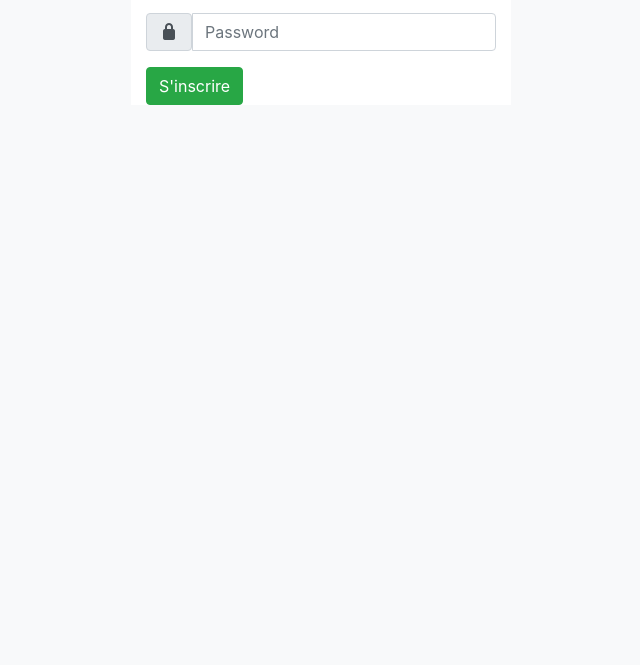
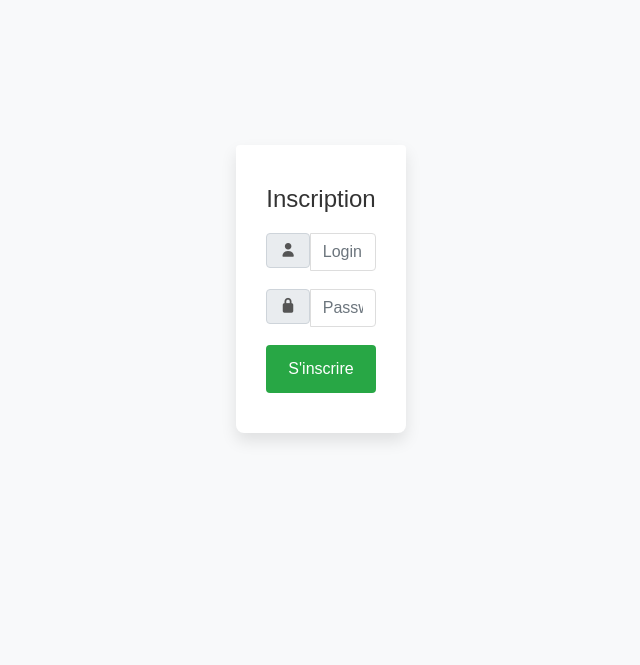
Before and after one commit to Theowaquet/https---github.com-Theowaquet-TP-Projet-1, a plain HTML site: page inscription.html in a window 1280 px wide. Shown: the part 135-800 px from the top of the page, without its empty margins (319-959 px from the left). Drawn offline with nearby package versions, Linux system fonts and the light colour scheme.

Commit message:
version 1.2

```diff
--- /dev/null
+++ b/inscription.css
@@ -0,0 +1,122 @@
+/* Réinitialisation et styles globaux */
+* {
+    margin: 0;
+    padding: 0;
+    box-sizing: border-box;
+    font-family: 'Arial', sans-serif;
+}
+
+/* Corps de la page */
+body {
+    background-color: #f4f7fa;
+    display: flex;
+    justify-content: center;
+    align-items: center;
+    height: 100vh;
+    padding: 20px;
+}
+
+/* Conteneur principal pour le formulaire */
+.container {
+    max-width: 100%;
+    display: flex;
+    justify-content: center;
+}
+
+/* Formulaire d'inscription */
+.row {
+    display: flex;
+    justify-content: center;
+}
+
+.col-lg-4 {
+    background-color: #fff;
+    border-radius: 8px;
+    padding: 40px 30px;
+    box-shadow: 0 8px 16px rgba(0, 0, 0, 0.1);
+    width: 100%;
+    max-width: 400px;
+}
+
+/* Titre du formulaire */
+h2 {
+    text-align: center;
+    color: #333;
+    font-size: 24px;
+    margin-bottom: 20px;
+}
+
+/* Groupes de champs d'entrée */
+.input-group {
+    margin-bottom: 20px;
+}
+
+/* Labels */
+.input-group label {
+    display: block;
+    font-size: 14px;
+    color: #555;
+    margin-bottom: 5px;
+}
+
+/* Champs de texte */
+.input-group input {
+    width: 100%;
+    padding: 12px;
+    font-size: 16px;
+    border: 1px solid #ddd;
+    border-radius: 4px;
+    outline: none;
+    transition: border-color 0.3s ease;
+}
+
+/* Champ de texte au focus */
+.input-group input:focus {
+    border-color: #007bff;
+}
+
+/* Bouton de soumission */
+button[type="submit"] {
+    width: 100%;
+    padding: 12px;
+    background-color: #28a745;
+    border: none;
+    border-radius: 4px;
+    color: white;
+    font-size: 16px;
+    cursor: pointer;
+    transition: background-color 0.3s ease;
+}
+
+/* Effet de survol du bouton */
+button[type="submit"]:hover {
+    background-color: #218838;
+}
+
+/* Message d'erreur (si besoin) */
+.error-message {
+    color: #e74c3c;
+    font-size: 14px;
+    text-align: center;
+    margin-top: 10px;
+}
+
+/* Centrer tous les éléments dans la page */
+#login-success, .container {
+    text-align: center;
+}
+
+/* Mise en page responsive */
+@media (max-width: 500px) {
+    .col-lg-4 {
+        padding: 20px 15px;
+    }
+
+    h2 {
+        font-size: 20px;
+    }
+
+    button[type="submit"] {
+        padding: 10px;
+    }
+}
--- a/inscription.html
+++ b/inscription.html
@@ -6,7 +6,7 @@
     <title>Formulaire d'inscription</title>
     <link rel="stylesheet" href="css/bootstrap.min.css">
     <link rel="stylesheet" href="css/all.min.css">
-    <link rel="stylesheet" href="css/style2.css">
+    <link rel="stylesheet" href="inscription.css">
 </head>
 <a href="https://fr.freepik.com/vecteurs-libre/conception-abstraite-low-poly_7178735.htm#fromView=keyword&page=1&position=1&uuid=92df7473-9855-432f-b2bd-e040c6bc0a16"></a>
 <body class="bg-light">
--- a/inscription.js
+++ b/inscription.js
@@ -10,7 +10,7 @@ document.getElementById('registerButton').addEventListener('click', function(eve
     };
 
     // Requête inscription
-    fetch('http://192.168.64.155:3225/register', {
+    fetch('http://192.168.65.98:80/register', {
         method: 'POST',
         headers: {
             'Content-Type': 'application/json'
--- /dev/null
+++ b/loged.css
@@ -0,0 +1,133 @@
+/* Réinitialisation et styles globaux */
+* {
+    margin: 0;
+    padding: 0;
+    box-sizing: border-box;
+    font-family: 'Arial', sans-serif;
+}
+
+/* Corps de la page */
+body {
+    background-color: #f4f7fa;
+    display: flex;
+    justify-content: center;
+    align-items: center;
+    height: 100vh;
+    padding: 20px;
+}
+
+/* Conteneur principal pour le formulaire */
+.login-container {
+    background-color: #fff;
+    border-radius: 8px;
+    padding: 40px 30px;
+    box-shadow: 0 8px 16px rgba(0, 0, 0, 0.1);
+    width: 100%;
+    max-width: 400px;
+}
+
+/* Titre du formulaire */
+h2 {
+    text-align: center;
+    color: #333;
+    font-size: 24px;
+    margin-bottom: 20px;
+}
+
+/* Groupes de champs d'entrée */
+.input-group {
+    margin-bottom: 20px;
+}
+
+/* Labels */
+.input-group label {
+    display: block;
+    font-size: 14px;
+    color: #555;
+    margin-bottom: 5px;
+}
+
+/* Champs de texte */
+.input-group input {
+    width: 100%;
+    padding: 12px;
+    font-size: 16px;
+    border: 1px solid #ddd;
+    border-radius: 4px;
+    outline: none;
+    transition: border-color 0.3s ease;
+}
+
+/* Champ de texte au focus */
+.input-group input:focus {
+    border-color: #007bff;
+}
+
+/* Bouton de soumission */
+button[type="submit"] {
+    width: 100%;
+    padding: 12px;
+    background-color: #007bff;
+    border: none;
+    border-radius: 4px;
+    color: white;
+    font-size: 16px;
+    cursor: pointer;
+    transition: background-color 0.3s ease;
+}
+
+/* Effet de survol du bouton */
+button[type="submit"]:hover {
+    background-color: #0056b3;
+}
+
+/* Message d'erreur */
+.error-message {
+    color: #e74c3c;
+    font-size: 14px;
+    text-align: center;
+    margin-top: 10px;
+}
+
+/* Section de succès de connexion */
+#login-success {
+    text-align: center;
+    font-size: 18px;
+    color: green;
+    display: none; /* Caché par défaut, sera affiché si le login est réussi */
+}
+
+/* Bouton de déconnexion */
+#logout-button {
+    margin-top: 20px;
+    padding: 10px 15px;
+    background-color: #e74c3c;
+    border: none;
+    border-radius: 4px;
+    color: white;
+    cursor: pointer;
+}
+
+#logout-button:hover {
+    background-color: #c0392b;
+}
+
+/* Centrer tous les éléments dans la page */
+#login-success, .login-container {
+    text-align: center;
+}
+
+/* Mise en page responsive : s'assurer que la page est adaptée aux petits écrans */
+@media (max-width: 500px) {
+    .login-container {
+        padding: 20px 15px;
+    }
+
+    h2 {
+        font-size: 20px;
+    }
+
+    button[type="submit"] {
+        padding: 10px;
+    }
+}
```
Also changed, not shown: connexion.js (added, +41 -0 lines), index.html (+33 -13 lines), loged.html (added, +21 -0 lines).
